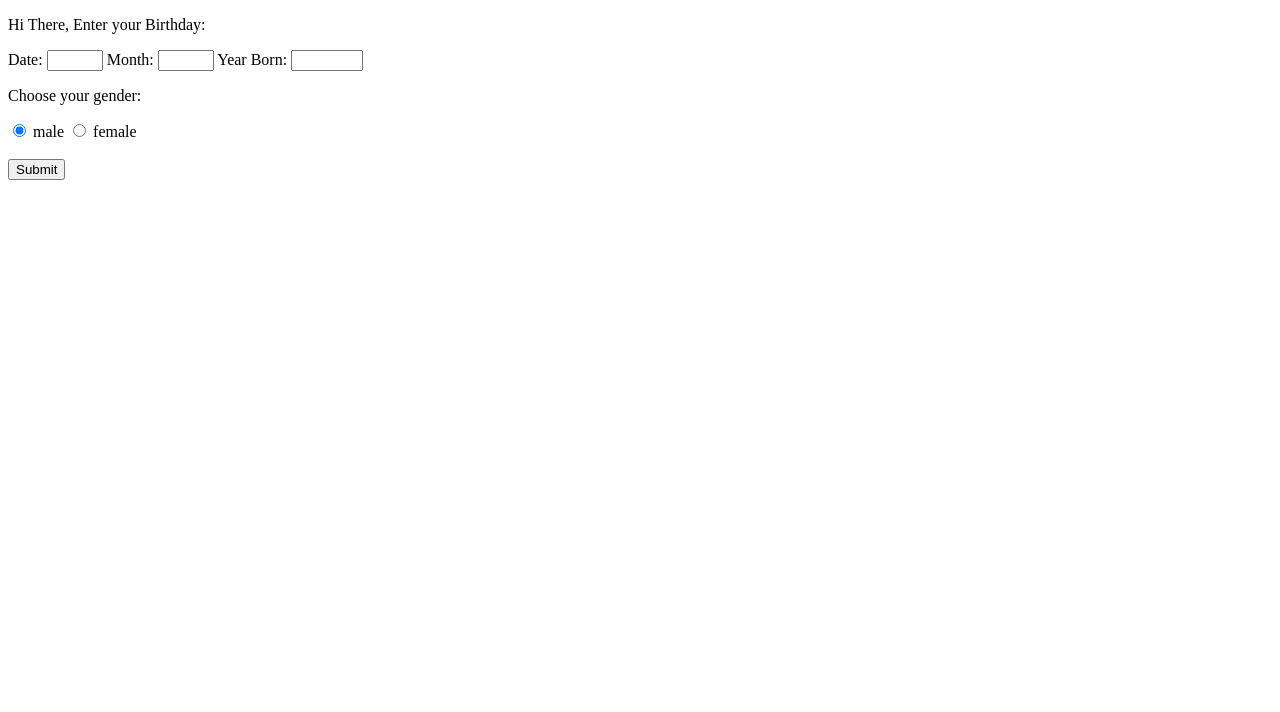
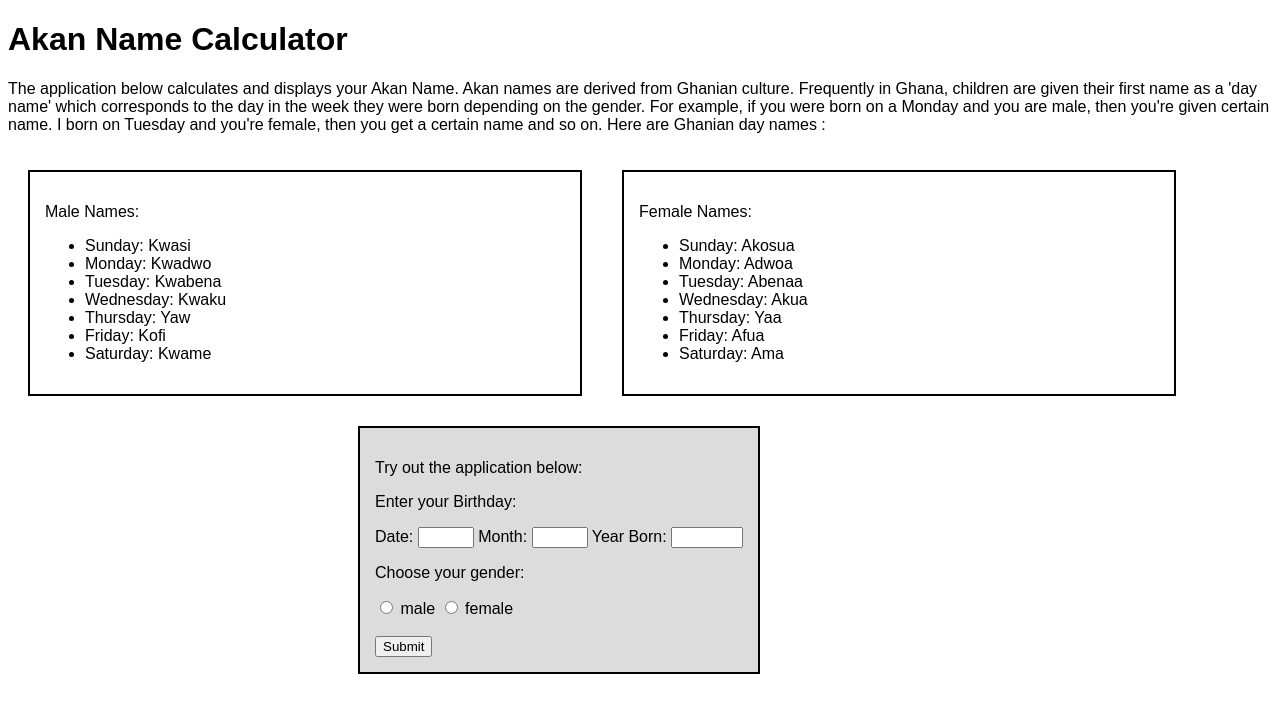
Before and after one commit to Jitumbo/week2, a plain HTML site: page index.html in a window 1280 px wide. Drawn offline with Linux system fonts and the light colour scheme.

Commit message:
Adding html with css styling to the page

```diff
--- /dev/null
+++ b/css/styles.css
@@ -0,0 +1,29 @@
+body {
+    font-family: OpenSans, sans-serif;
+    background: #fff;
+    margin: 5;
+}
+
+
+
+.akaName{
+    float:left;
+    width: 520px;
+    padding: 15px;
+    border: 2px solid black;
+    margin: 20px;
+    padding: 15px;
+
+}
+
+.frm{
+    float: left;
+    width: fit-content;
+    padding: 15px;
+    border: 2px solid black;
+    margin-left: 350px;
+    margin-top: 10px;
+    padding: 15px;
+    background-color: gainsboro;
+
+}
--- a/index.html
+++ b/index.html
@@ -1,12 +1,50 @@
 <!DOCTYPE html>
 <html>
     <head>
+        <script src="index.js"></script>
+        <link href="css/styles.css" rel="stylesheet" text="text/css">
+        <title>Akan Name</title>
 
     </head>
     <body>
-        <form>
+        <h1>Akan Name Calculator</h1>
 
-            <p>Hi There, Enter your Birthday: </p>
+        <p>The application below calculates and displays your Akan Name. Akan names are derived from Ghanian culture.
+           Frequently in Ghana, children are given their first name as a 'day name' which corresponds to the day in the week
+           they were born depending on the gender. For example, if you were born on a Monday and you are male, then you're given certain name.
+           I born on Tuesday and you're female, then you get a certain name and so on. Here are Ghanian day names :</p>
+
+        <div class="akaName">
+          <p>Male Names: </p>
+           <ul>
+            <li>Sunday: Kwasi</li>
+            <li>Monday: Kwadwo</li>
+            <li>Tuesday: Kwabena</li>
+            <li>Wednesday: Kwaku</li>
+            <li>Thursday:  Yaw</li>
+            <li>Friday: Kofi</li>
+            <li>Saturday: Kwame</li>
+
+           </ul>
+        </div>
+        <div class="akaName">
+            <p>Female Names: </p>
+             <ul>
+              <li>Sunday: Akosua</li>
+              <li>Monday: Adwoa</li>
+              <li>Tuesday: Abenaa</li>
+              <li>Wednesday: Akua</li>
+              <li>Thursday:  Yaa</li>
+              <li>Friday: Afua</li>
+              <li>Saturday: Ama</li>
+
+             </ul>
+          </div>
+        <div class="frm">
+          <p>Try out the application below: </p>
+          <form name="akanForm" action="" >
+
+            <p>Enter your Birthday: </p>
             <label for="dateOfMonth">Date:</label>
             <input type="number" id="dateOfMonth" name="date" min="1" max="31" size="2">
             <label for="monthOfYear">Month: </label>
@@ -14,13 +52,65 @@
             <label for="year">Year Born:</label>
             <input type="number" id="year" name="yearBorn" min="1" max="2023" size="4"><br>
             <p>Choose your gender: </p>
-            <input type="radio" id="maleRadio" name="genderChoice" value="male" checked>
+            <input type="radio" id="maleRadio" name="genderChoice" value="male" >
             <label for="maleRadio">male</label>
             <input type="radio" id="femaleRadio" name="genderChoice" value="female">
             <label for="femaleRadio">female</label><br>
             <br>
-            <input type="submit">
+            <input type="submit" onclick="getFormData(this.form)">
 
-        </form>
+          </form>
+        </div>
+        <script>
+            function getFormData(form){
+
+
+                var year = document.forms["akanForm"]["year"].value;
+                var month = document.forms["akanForm"]["month"].value;
+                var date = document.forms["akanForm"]["date"].value;
+                var gender = document.forms["akanForm"]["genderChoice"].value;
+
+                if (year === ""){
+                    alert("Please input a valid year");
+                    var yearField = document.getElementById("year");
+                    yearField.style.backgroundColor ="#d6a7b1";
+
+                    return false;
+
+                } else if (month === ""){
+                    alert("Please input your month of birth");
+                    var monthField = document.getElementById("monthOfYear");
+                    monthField.style.backgroundColor ="#d6a7b1";
+                    return false;
+
+                } else if (date === ""){
+                    alert("Please input the date of the month you were born");
+                    var dateField = document.getElementById("dateOfMonth");
+                    dateField.style.backgroundColor ="#d6a7b1";
+                    return false;
+                } else if (gender === ""){
+                    alert("Please select your gender");
+                    var genderField = document.getElementById("genderChoice");
+                    dateField.style.backgroundColor ="#d6a7b1";
+
+
+
+                }
+
+                else{
+
+                //alert("year you input is "+year);
+                //alert("month you input is "+month);
+                //alert("date you input is "+date);
+                //alert("gender you input is "+gender);
+
+                alert("your akan name is "+akanName(gender,date,month,year)+".");
+
+                }
+
+
+
+            }
+        </script>
     </body>
 </html>
```
